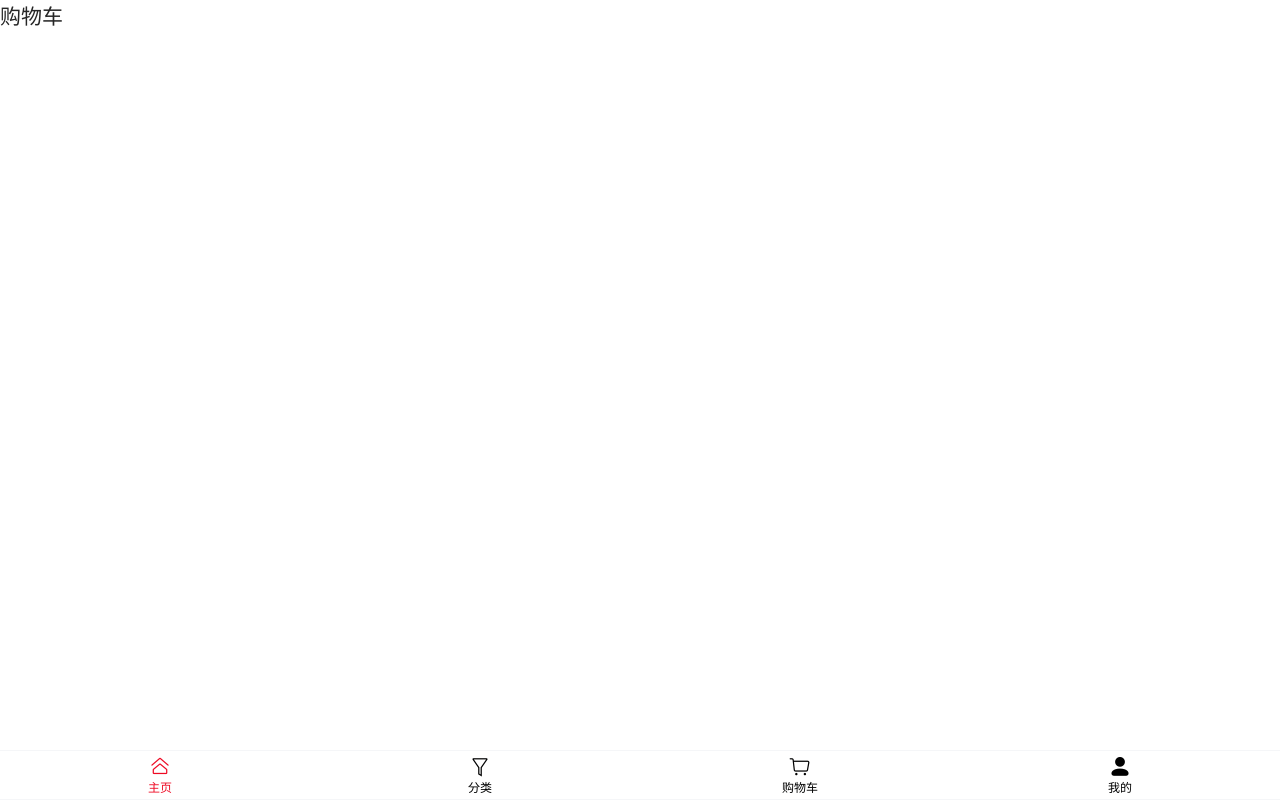
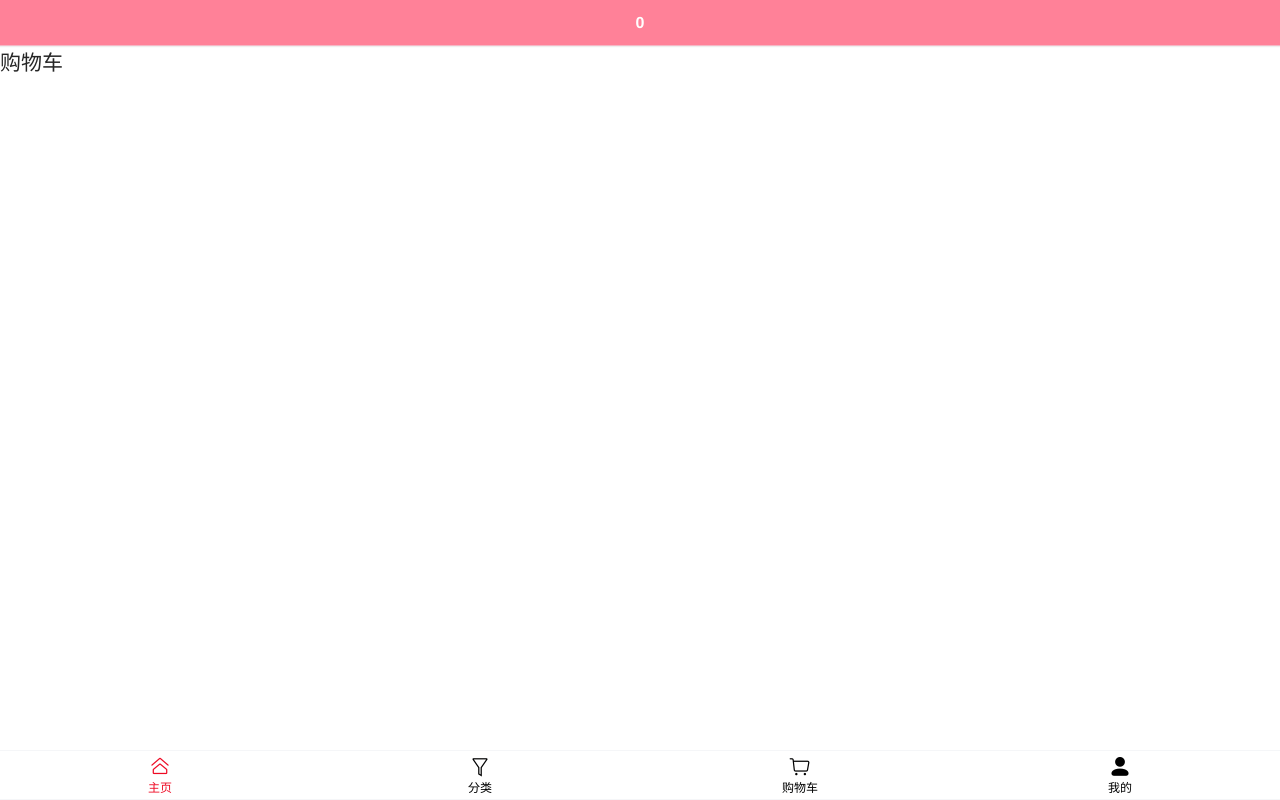
Before and after one commit to zhangwh754/vantmall, a Vue app: page /cart in a window 1280 px wide. Built offline with nearby package versions, Linux system fonts and the light colour scheme.

Commit message:
完成购物车导航栏，用了vuex的mapGetters

```diff
--- a/src/App.vue
+++ b/src/App.vue
@@ -1,6 +1,6 @@
 <template>
   <div id="app">
-    <keep-alive exclude="detail">
+    <keep-alive exclude="detail,cart">
       <router-view></router-view>
     </keep-alive>
     <tab-bar v-if="!$route.meta.noTabBar"></tab-bar>
--- a/src/assets/css/vant.css
+++ b/src/assets/css/vant.css
@@ -4,6 +4,15 @@
 }
 .home-nav-bar .van-nav-bar__title {
   color: #fff;
+  font-weight: 700;
+}
+.cart-nav-bar .van-nav-bar {
+  background-color: var(--color-tint);
+  box-shadow: 0 1px 1px rgba(100, 100, 100, 0.1);
+}
+.cart-nav-bar .van-nav-bar__title {
+  color: #fff;
+  font-weight: 700;
 }
 .van-swipe__indicator {
   width: 9px;
--- a/src/assets/css/vant.less
+++ b/src/assets/css/vant.less
@@ -5,6 +5,17 @@
 
 .home-nav-bar .van-nav-bar__title {
   color: #fff;
+  font-weight: 700;
+}
+
+.cart-nav-bar .van-nav-bar {
+  background-color: var(--color-tint);
+  box-shadow: 0 1px 1px rgba(100, 100, 100, .1);
+}
+
+.cart-nav-bar .van-nav-bar__title {
+  color: #fff;
+  font-weight: 700;
 }
 
 .van-swipe__indicator {
--- /dev/null
+++ b/src/components/navbar/CartNavBar.vue
@@ -0,0 +1,28 @@
+<template>
+  <div class="cart-nav-bar">
+    <van-nav-bar fixed placeholder>
+      <template v-slot:title>{{title}}</template>
+    </van-nav-bar>
+  </div>
+</template>
+<script>
+import { mapGetters } from 'vuex'
+export default {
+  name: 'cartnavbar',
+  data() {
+    return {
+
+    }
+  },
+  computed: {
+    ...mapGetters({
+      title: 'cartLength'
+    })
+  }
+}
+</script>
+<style scoped>
+  .cart-nav-bar {
+    font-weight: 700;
+  }
+</style>
--- /dev/null
+++ b/src/store/getters.js
@@ -0,0 +1,5 @@
+export default {
+  cartLength(state) {
+    return state.cartsInfo.length
+  }
+}
--- a/src/store/index.js
+++ b/src/store/index.js
@@ -3,6 +3,7 @@ import Vuex from 'vuex'
 
 Vue.use(Vuex)
 
+import getters from './getters'
 import mutations from './mutations'
 import actions from './actions'
 import modules from './modules'
@@ -11,6 +12,7 @@ export default new Vuex.Store({
   state: {
     cartsInfo: []
   },
+  getters,
   mutations,
   actions,
   modules
--- a/src/views/cart/Cart.vue
+++ b/src/views/cart/Cart.vue
@@ -1,10 +1,15 @@
 <template>
   <div>
+    <cart-nav-bar />
     <h2>购物车</h2>
   </div>
 </template>
 <script>
+import CartNavBar from 'components/navbar/CartNavBar.vue'
 export default {
+  components: {
+    CartNavBar
+  },
   name: 'cart',
 
 }
```
